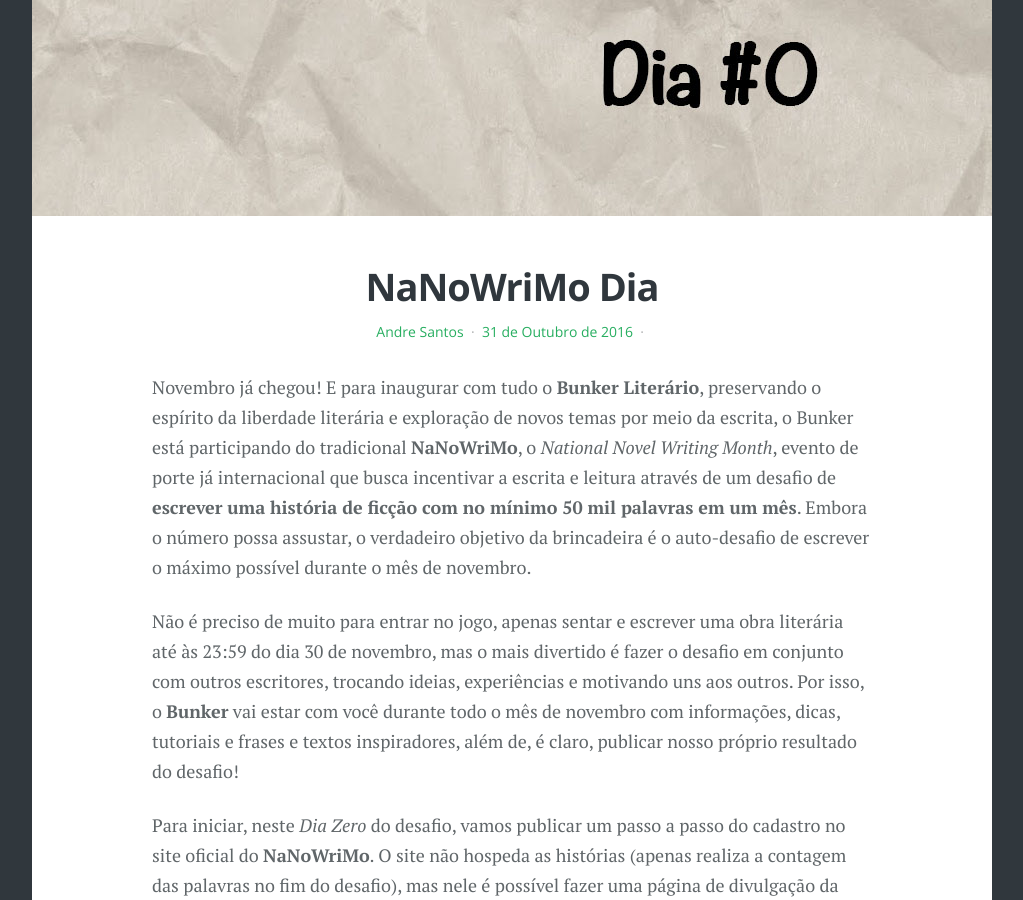
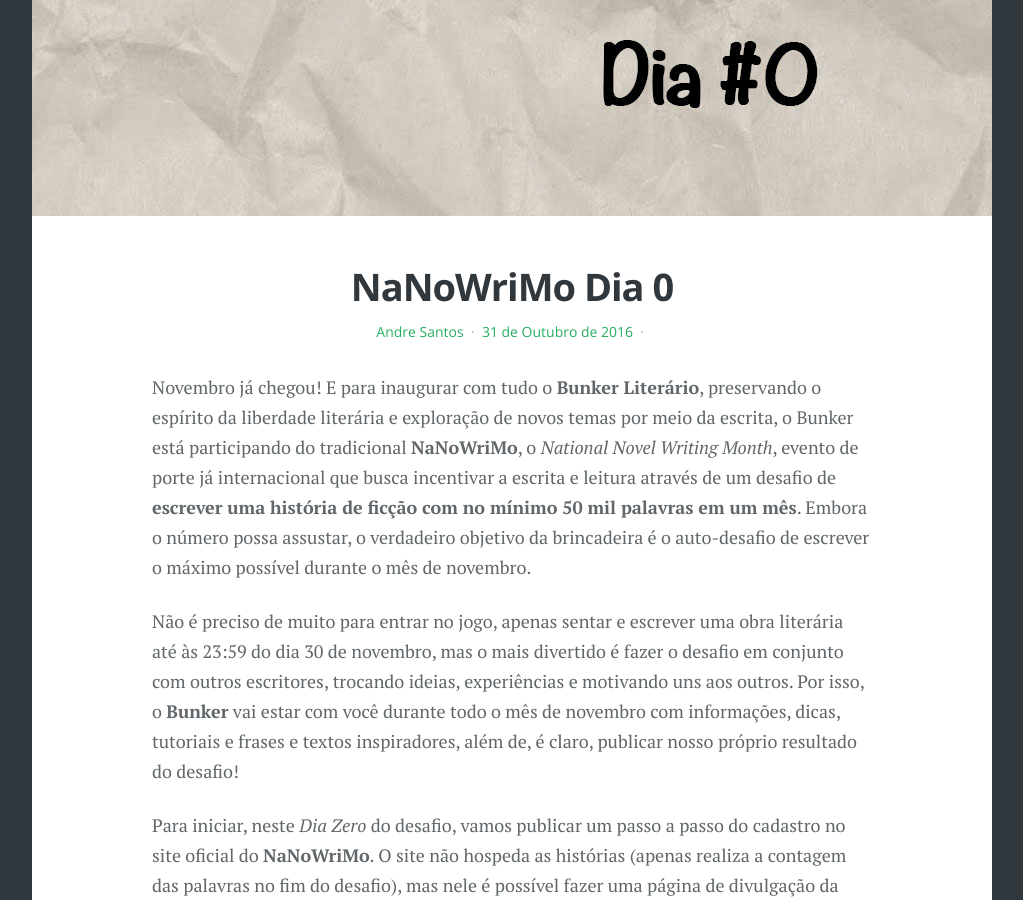
Before and after one commit to bunkerliterario/bunkerliterario.github.io, a Jekyll site: the page built from _posts/2016-10-31-nanowrimo-dia-0.md, in a window 1280 px wide and 900 px high, scrolled down 704 px. Shown: the whole window, without its empty margins (128-1151 px from the left). Built offline with Jekyll 4.4.1, drawn with Linux system fonts in a browser that asks for light colours; nearby versions of some CDN libraries; library files that are not in the unit come from our copies; comment, search, counter and statistics services are not loaded.

Commit message:
Title fix

```diff
--- a/_posts/2016-10-31-nanowrimo-dia-0.md
+++ b/_posts/2016-10-31-nanowrimo-dia-0.md
@@ -1,6 +1,6 @@
 ---
 layout: post
-title: NaNoWriMo Dia #0
+title: NaNoWriMo Dia 0
 author: andre
 short: Novembro já chegou! E para inaugurar com tudo o **Bunker Literário**, preservando o espírito da liberdade literária e exploração de novos temas por meio da escrita, o Bunker está participando do tradicional **NaNoWriMo**, o *National Novel Writing Month*, evento de porte já internacional que busca incentivar a escrita e leitura através de um desafio de **escrever uma história de ficção com no mínimo 50 mil palavras em um mês**. Embora o número possa assustar, o verdadeiro objetivo da brincadeira é o auto-desafio de escrever o máximo possível durante o mês de novembro.
 description: Novembro já chegou! E para inaugurar com tudo o **Bunker Literário**, preservando o espírito da liberdade literária e exploração de novos temas por meio da escrita, o Bunker está participando do tradicional **NaNoWriMo**, o *National Novel Writing Month*, evento de porte já internacional que busca incentivar a escrita e leitura através de um desafio de **escrever uma história de ficção com no mínimo 50 mil palavras em um mês**. Embora o número possa assustar, o verdadeiro objetivo da brincadeira é o auto-desafio de escrever o máximo possível durante o mês de novembro.
```
Also changed, not shown: 2 other files.
